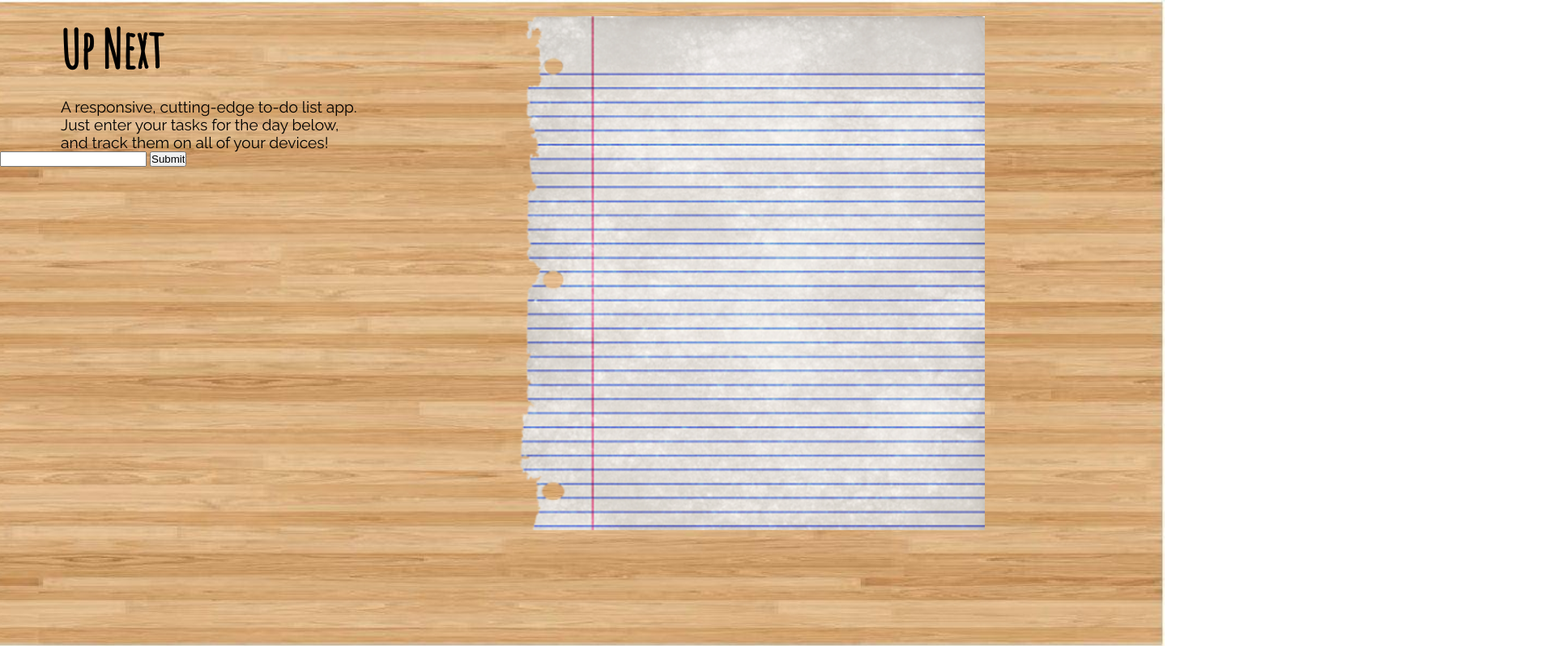
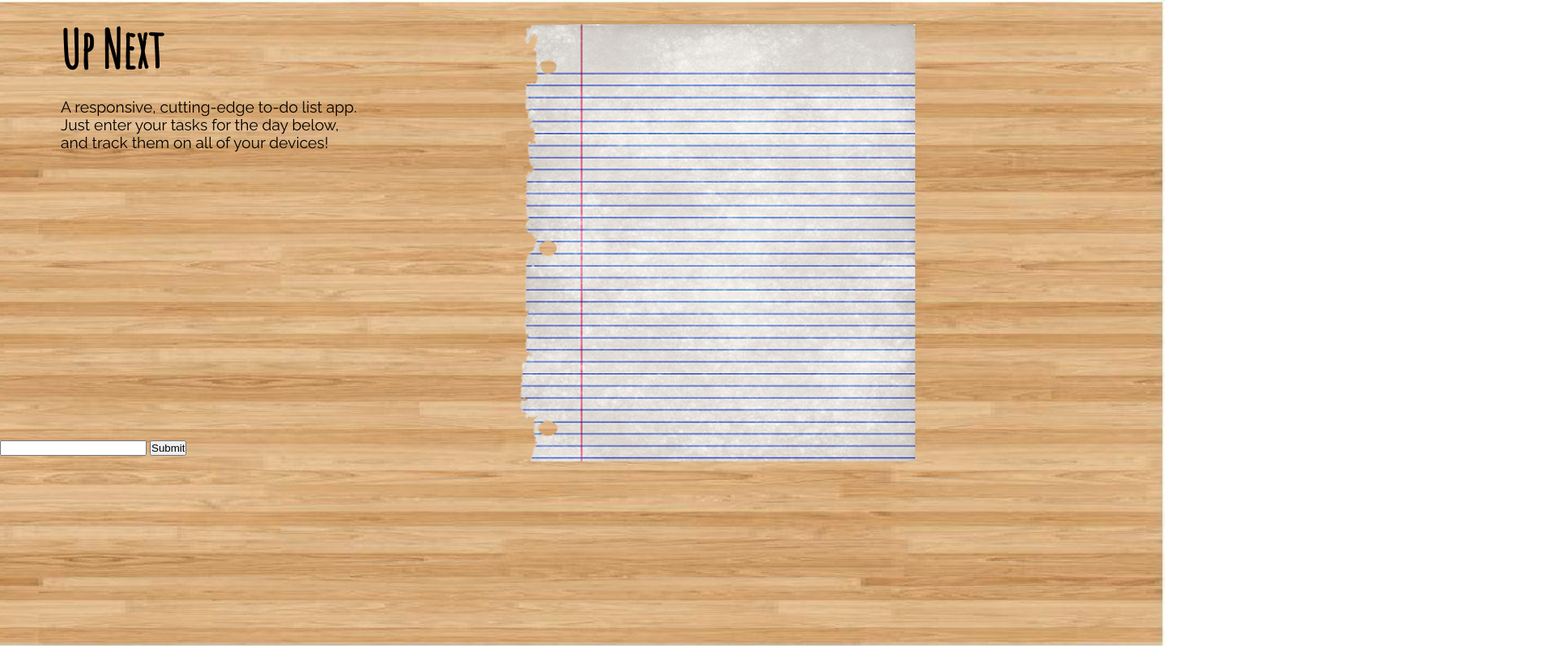
Before and after one commit to DLakin01/Next-Up, a plain HTML site: page index.html in a window 1280 px wide. Shown: the top 798 px of the page at 81% size, 1920 px wide, since content can reach past the window. Drawn offline with nearby package versions, Linux system fonts and the light colour scheme.

Commit message:
split divs, more work to be done

```diff
--- a/index.html
+++ b/index.html
@@ -12,18 +12,23 @@
         <p>A responsive, cutting-edge to-do list app.</p>
         <p>Just enter your tasks for the day below, <br>and track them on all of your devices!</p>
     </header>
-    <img src="assets/images/blankPaper.png">
+    <div class="list-container">
+      <div class="list">
         <ul id="todo-list">
           <li ng-repeat="a in todo.tasks track by $index">
             {{a}}
             <button ng-click="todo.deleteTask($index)">Delete</button>
           </li>
         </ul>
+      </div>
+      <img src="assets/images/blankPaper.png">
+    </div>
+    <div class="form">
       <form ng-submit="todo.createTask()">
         <input type="text" ng-model="todo.newTask">
         <input type="submit">
       </form>
-    </img>
+    </div>
     <script src="https://cdnjs.cloudflare.com/ajax/libs/angular.js/1.6.5/angular.js"></script>
     <script src="app.js"></script>
   </body>
--- a/styles/main.css
+++ b/styles/main.css
@@ -10,7 +10,14 @@ body {
   background-size: cover;
 }
 
- header h1 {
+header {
+  position: relative;
+  display: inline-block;
+  width: 50%;
+  float: left;
+}
+
+header h1 {
   position: relative;
   margin: 20px 75px;
   font-family: 'Amatic SC', sans-serif;
@@ -25,10 +32,22 @@ header p {
   width: 239%;
 }
 
-img {
-  position: fixed;
+.list-container {
+  position: relative;
   display: inline-block;
-  width: 45%;
-  left: 50%;
-  top: 20px;
 }
+
+.list {}
+
+.list-container img {
+  display: block;
+  position: relative;
+  width: 100%;
+  left: 0%;
+  top: 30px;
+}
+
+img #todo-list {
+  position: absolute;
+  left: inherit;
+}
```
Lines whose indentation alone changed are shown as unchanged.
